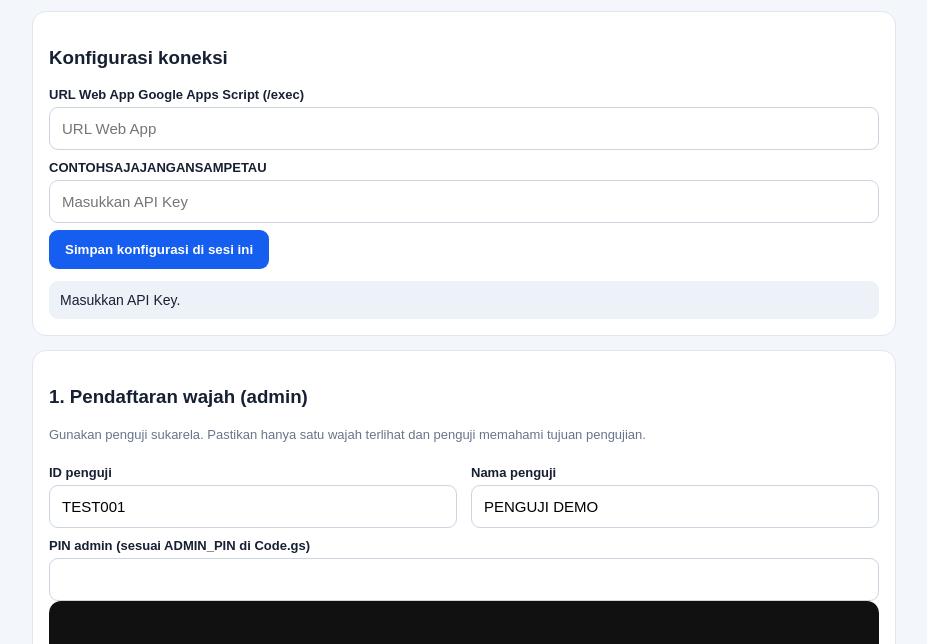
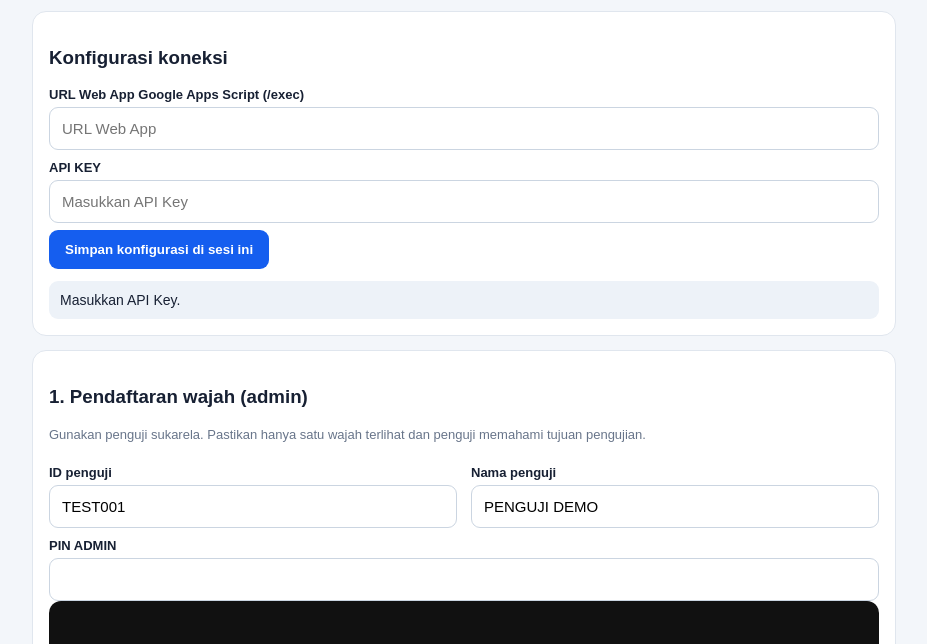
Before and after one commit to nindyaayu/shark-face-id-prototype, a plain HTML site: page index.html in a window 1280 px wide. Shown: the part 156-800 px from the top of the page, without its empty margins (176-1103 px from the left). Drawn offline with Linux system fonts and the light colour scheme.

Commit message:
Update labels for API Key and Admin PIN

```diff
--- a/index.html
+++ b/index.html
@@ -31,7 +31,7 @@ video{width:100%;max-height:420px;object-fit:cover;background:#111;border-radius
   value="https://script.google.com/macros/s/AKfycbylMz4L-0l2S-yDD6pg1uhg_bHyy_lzq3XXzeFJYIh23MKR21eKGOB_FSVxX0KsBhVH2w/exec"
   placeholder="URL Web App">
 
-<label>CONTOHSAJAJANGANSAMPETAU</label>
+<label>API KEY</label>
 <input
   id="apiKey"
   type="password"
@@ -49,7 +49,7 @@ video{width:100%;max-height:420px;object-fit:cover;background:#111;border-radius
 <div><label>ID penguji</label><input id="employeeId" value="TEST001"></div>
 <div><label>Nama penguji</label><input id="employeeName" value="PENGUJI DEMO"></div>
 </div>
-<label>PIN admin (sesuai ADMIN_PIN di Code.gs)</label><input id="adminPin" type="password">
+<label>PIN ADMIN</label><input id="adminPin" type="password">
 <video id="video" autoplay muted playsinline></video>
 <button onclick="startCamera()">Aktifkan kamera depan</button>
 <button onclick="captureAndRegister()" id="registerBtn" disabled>Ambil sampel & daftarkan</button>
```
